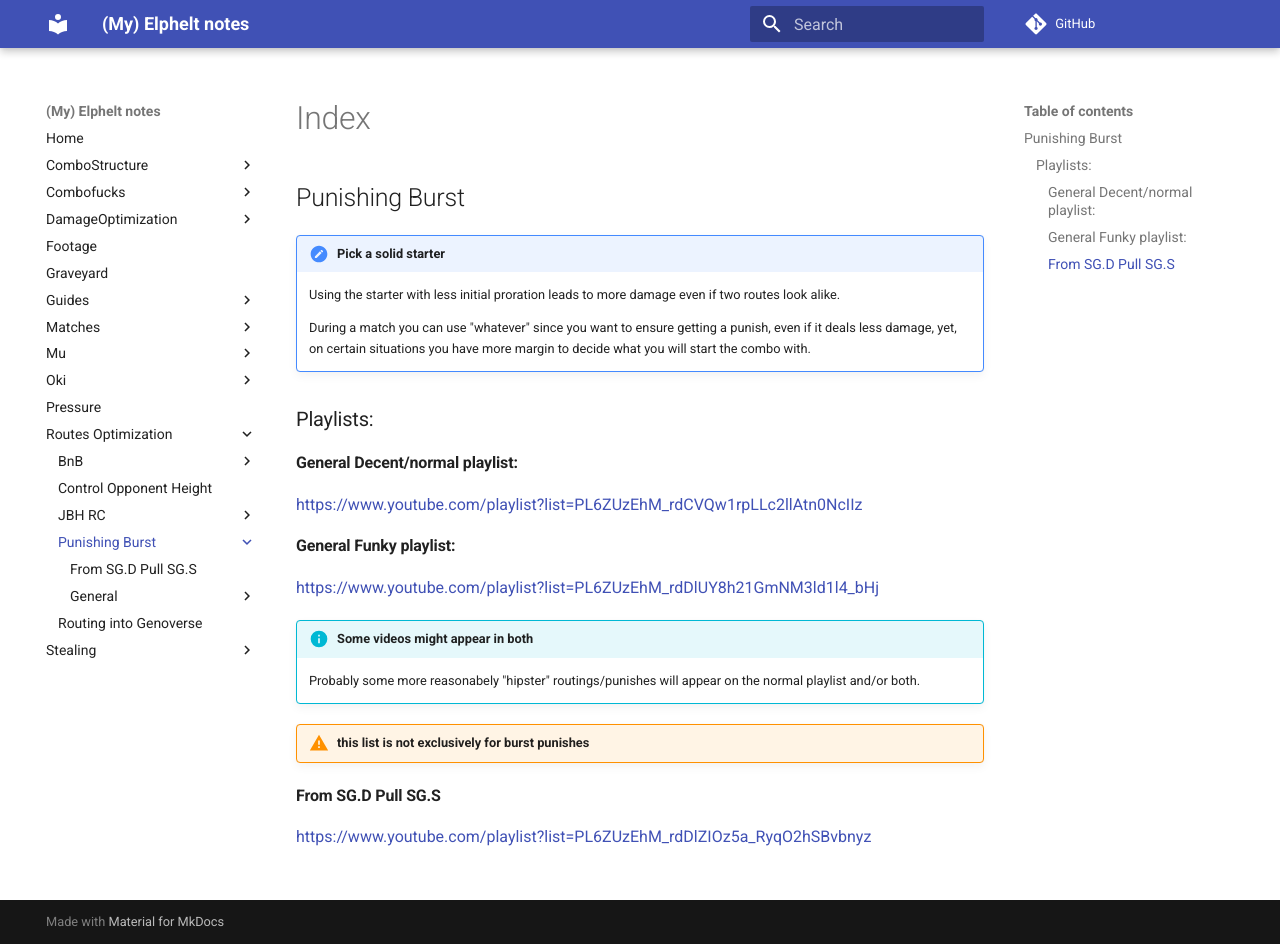
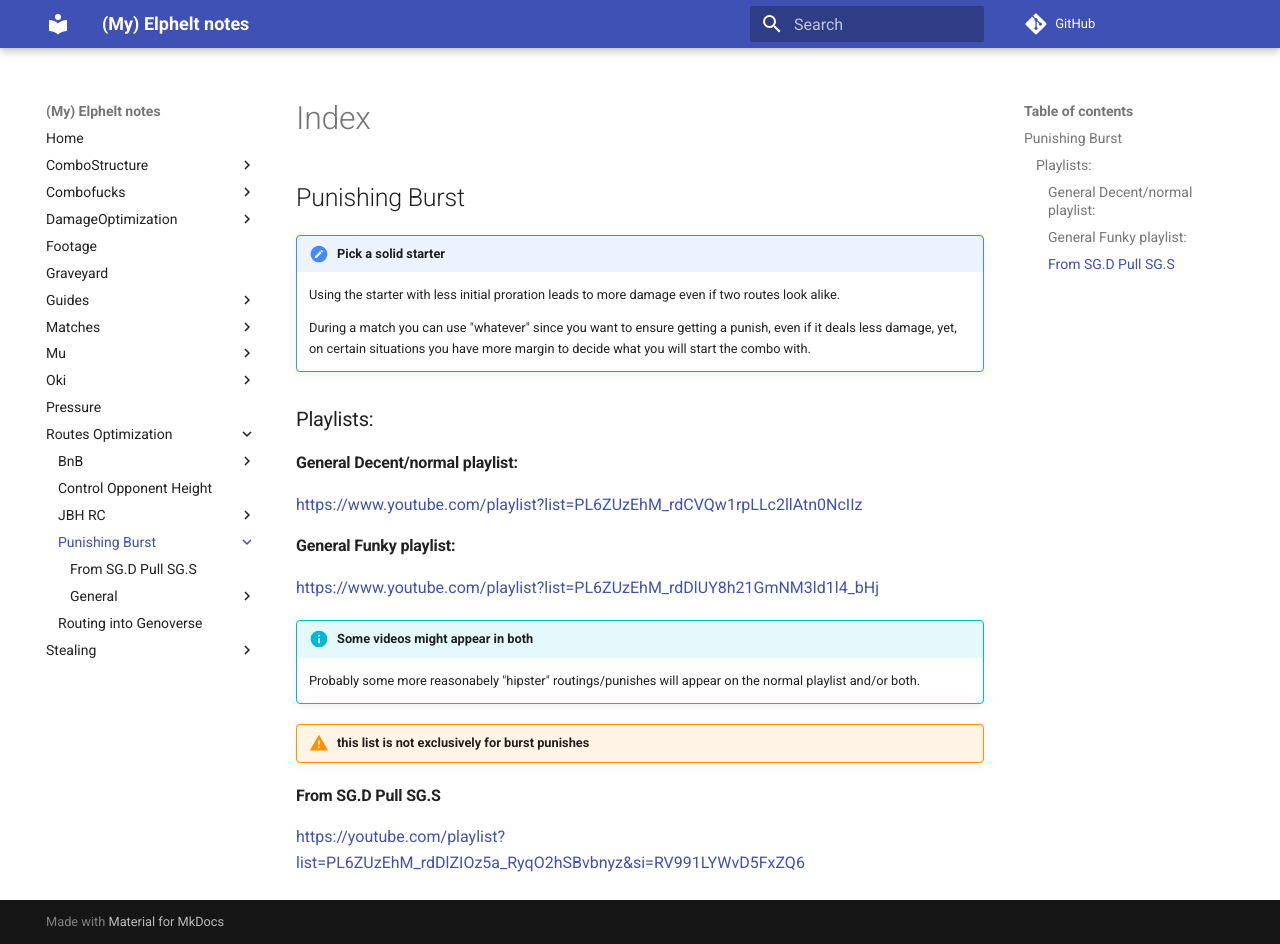
Before and after one commit to OriolFilter/Elphelt, an MkDocs documentation site: the page built from docs/Routes_Optimization/Punishing_Burst/README.md, in a window 1280 px wide and 944 px high. Built offline with MkDocs 1.6.1 and Material for MkDocs 9.7.7, drawn with Linux system fonts in a browser that asks for light colours; comment, search, counter and statistics services are not loaded; some of the changed lines change nothing that is shown.

Commit message:
updated url.

```diff
--- a/docs/Routes_Optimization/Punishing_Burst/README.md
+++ b/docs/Routes_Optimization/Punishing_Burst/README.md
@@ -26,4 +26,4 @@ https://www.youtube.com/playlist?list=PL6ZUzEhM_rdDlUY8h21GmNM3ld1l4_bHj
 
 ### From SG.D Pull SG.S
 
-https://www.youtube.com/playlist?list=PL6ZUzEhM_rdDlZIOz5a_RyqO2hSBvbnyz
+https://youtube.com/playlist?list=PL6ZUzEhM_rdDlZIOz5a_RyqO2hSBvbnyz&si=RV991LYWvD5FxZQ6
```
